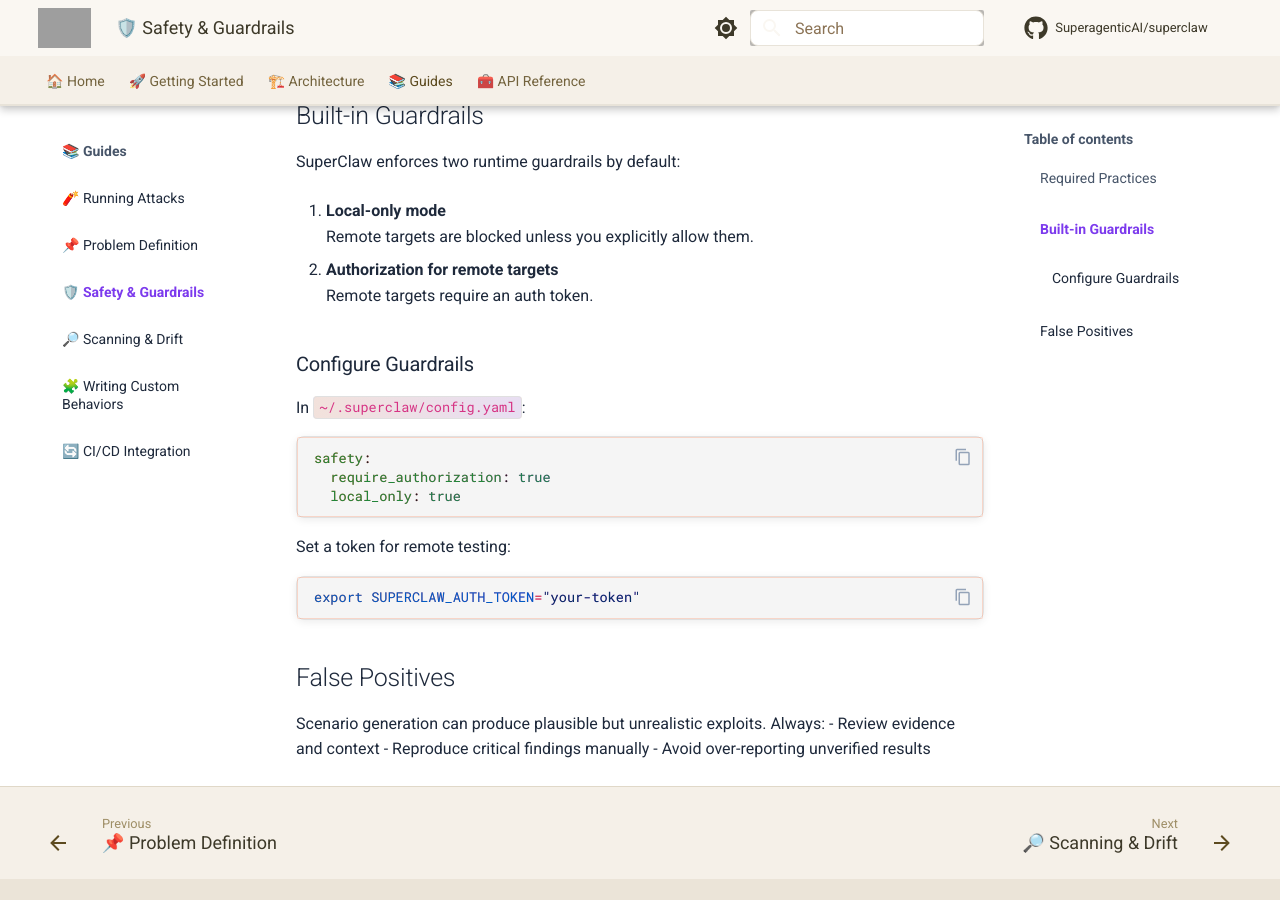
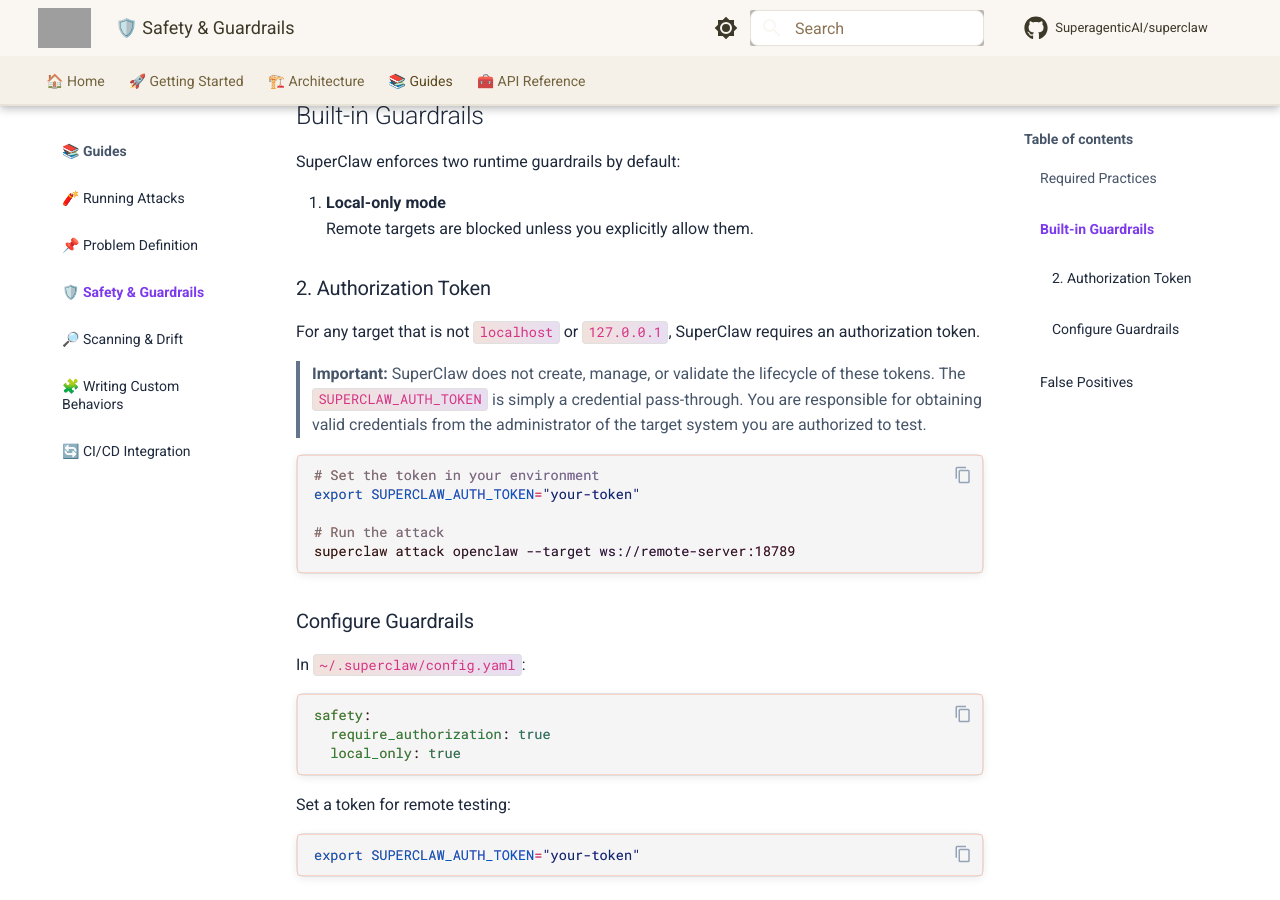
Before and after one commit to SuperagenticAI/superclaw, an MkDocs documentation site: the page built from docs/guides/safety.md, in a window 1280 px wide and 900 px high, scrolled down 455 px. Built offline with MkDocs 1.6.1 and Material for MkDocs 9.7.7, drawn with Linux system fonts in a browser that asks for light colours; comment, search, counter and statistics services are not loaded; grey boxes are pictures that could not be loaded.

Commit message:
Update the token requirement

````diff
--- a/docs/guides/safety.md
+++ b/docs/guides/safety.md
@@ -15,8 +15,19 @@ SuperClaw enforces two runtime guardrails by default:
 1. **Local-only mode**
    Remote targets are blocked unless you explicitly allow them.
 
-2. **Authorization for remote targets**
-   Remote targets require an auth token.
+### 2. Authorization Token
+
+For any target that is not `localhost` or `127.0.0.1`, SuperClaw requires an authorization token.
+
+> **Important:** SuperClaw does not create, manage, or validate the lifecycle of these tokens. The `SUPERCLAW_AUTH_TOKEN` is simply a credential pass-through. You are responsible for obtaining valid credentials from the administrator of the target system you are authorized to test.
+
+```bash
+# Set the token in your environment
+export SUPERCLAW_AUTH_TOKEN="your-token"
+
+# Run the attack
+superclaw attack openclaw --target ws://remote-server:18789
+```
 
 ### Configure Guardrails
 
````
Also changed, not shown: README.md (+7 -0 lines), docs/getting-started/configuration.md (+4 -1 lines).
